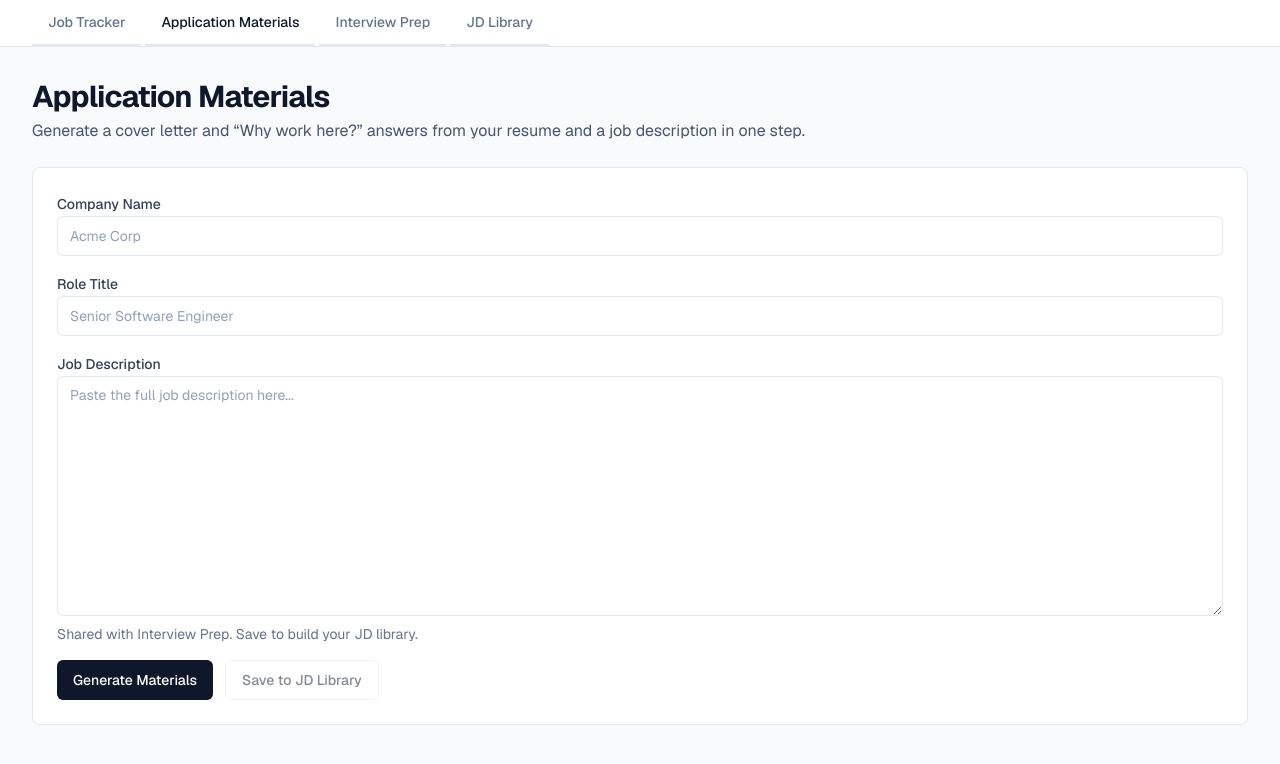
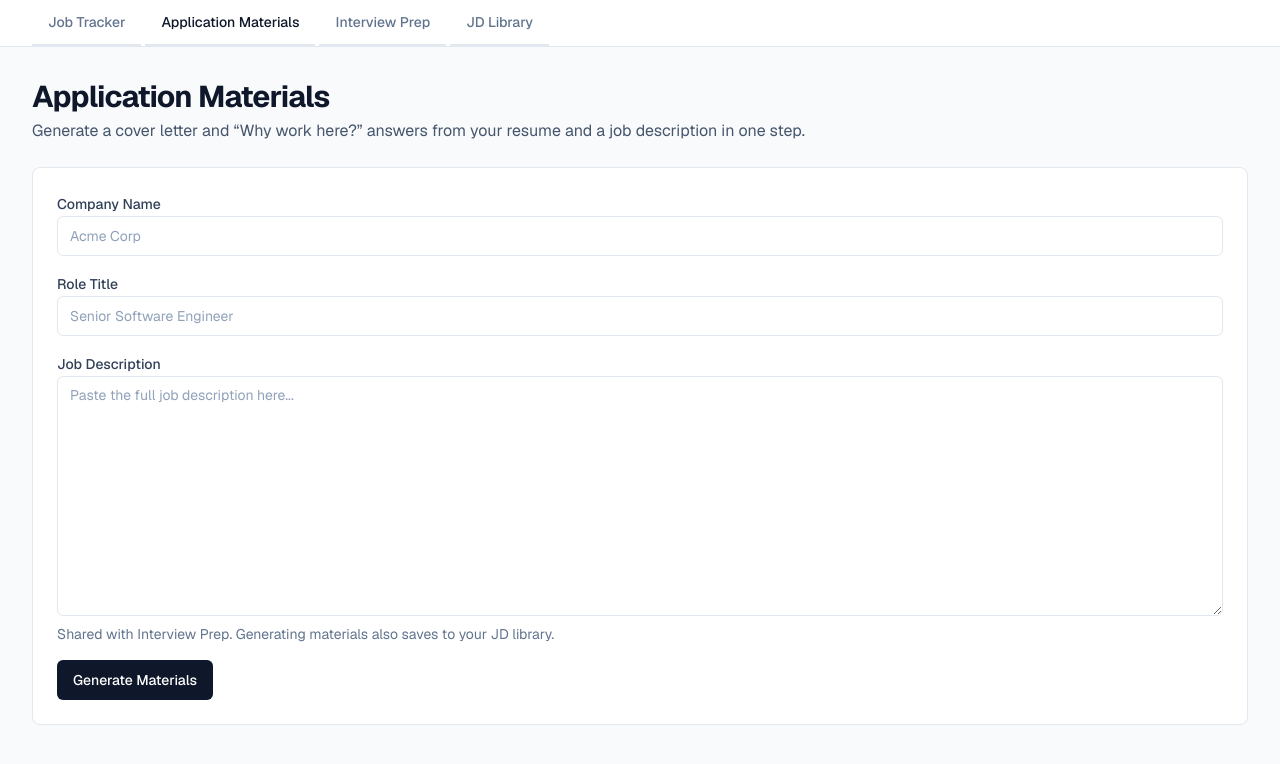
Before and after one commit to KevinFreistroffer/JobTracker, a Next.js app: page /application-materials in a window 1280 px wide. Shown: the top 764 px of the page. Built offline with nearby package versions, Linux system fonts and the light colour scheme.

Commit message:
Auto-save job descriptions to library when generating materials
Co-authored-by: Cursor <cursoragent@cursor.com>

```diff
--- a/src/components/application-materials-form.tsx
+++ b/src/components/application-materials-form.tsx
@@ -24,9 +24,7 @@ export function ApplicationMaterialsForm() {
   const { companyName, roleTitle = "", jobDescription } = draft;
   const [materials, setMaterials] = useState<GeneratedMaterials | null>(null);
   const [error, setError] = useState<string | null>(null);
-  const [saveMessage, setSaveMessage] = useState<string | null>(null);
   const [isGenerating, setIsGenerating] = useState(false);
-  const [isSaving, setIsSaving] = useState(false);
   const [copiedTarget, setCopiedTarget] = useState<CopyTarget | null>(null);
 
   async function handleSubmit(event: React.FormEvent<HTMLFormElement>) {
@@ -37,22 +35,40 @@ export function ApplicationMaterialsForm() {
     setIsGenerating(true);
 
     try {
-      const response = await fetch("/api/application-materials", {
+      const [materialsResponse, saveResponse] = await Promise.all([
+        fetch("/api/application-materials", {
           method: "POST",
           headers: { "Content-Type": "application/json" },
           body: JSON.stringify({ companyName, jobDescription }),
-      });
+        }),
+        fetch("/api/job-descriptions", {
+          method: "POST",
+          headers: { "Content-Type": "application/json" },
+          body: JSON.stringify({
+            companyName,
+            roleTitle: roleTitle.trim() || undefined,
+            body: jobDescription,
+          }),
+        }),
+      ]);
 
-      const body = await response.json().catch(() => null);
+      const materialsBody = await materialsResponse.json().catch(() => null);
+      const saveBody = await saveResponse.json().catch(() => null);
 
-      if (!response.ok) {
-        throw new Error(body?.error ?? "Failed to generate application materials");
+      if (!materialsResponse.ok) {
+        throw new Error(
+          materialsBody?.error ?? "Failed to generate application materials",
+        );
+      }
+
+      if (!saveResponse.ok) {
+        throw new Error(saveBody?.error ?? "Failed to save job description");
       }
 
       setMaterials({
-        coverLetter: body.coverLetter,
-        shortAnswer: body.shortAnswer,
-        longAnswer: body.longAnswer ?? body.answer,
+        coverLetter: materialsBody.coverLetter,
+        shortAnswer: materialsBody.shortAnswer,
+        longAnswer: materialsBody.longAnswer ?? materialsBody.answer,
       });
     } catch (generateError) {
       setError(
@@ -62,40 +78,6 @@ export function ApplicationMaterialsForm() {
       );
     } finally {
       setIsGenerating(false);
-    }
-  }
-
-  async function handleSaveToLibrary() {
-    setSaveMessage(null);
-    setError(null);
-    setIsSaving(true);
-
-    try {
-      const response = await fetch("/api/job-descriptions", {
-        method: "POST",
-        headers: { "Content-Type": "application/json" },
-        body: JSON.stringify({
-          companyName,
-          roleTitle: roleTitle.trim() || undefined,
-          body: jobDescription,
-        }),
-      });
-
-      const body = await response.json().catch(() => null);
-
-      if (!response.ok) {
-        throw new Error(body?.error ?? "Failed to save job description");
-      }
-
-      setSaveMessage("Saved to JD Library.");
-    } catch (saveError) {
-      setError(
-        saveError instanceof Error
-          ? saveError.message
-          : "Failed to save job description",
-      );
-    } finally {
-      setIsSaving(false);
     }
   }
 
@@ -184,34 +166,15 @@ export function ApplicationMaterialsForm() {
             required
           />
           <p className="text-sm text-slate-500">
-            Shared with Interview Prep. Save to build your JD library.
+            Shared with Interview Prep. Generating materials also saves to your
+            JD library.
           </p>
         </div>
 
-        <div className="flex flex-wrap gap-3">
         <Button type="submit" disabled={isGenerating}>
           {isGenerating ? "Generating..." : "Generate Materials"}
         </Button>
-          <Button
-            type="button"
-            variant="outline"
-            disabled={
-              isSaving ||
-              !companyName.trim() ||
-              !jobDescription.trim()
-            }
-            onClick={() => void handleSaveToLibrary()}
-          >
-            {isSaving ? "Saving..." : "Save to JD Library"}
-          </Button>
-        </div>
       </form>
-
-      {saveMessage ? (
-        <div className="rounded-md border border-green-200 bg-green-50 p-4 text-sm text-green-700">
-          {saveMessage}
-        </div>
-      ) : null}
 
       {error ? (
         <div className="rounded-md border border-red-200 bg-red-50 p-4 text-sm text-red-700">
--- a/src/components/jd-library.tsx
+++ b/src/components/jd-library.tsx
@@ -187,7 +187,7 @@ export function JdLibrary() {
             >
               Application Materials
             </Link>{" "}
-            and click Save to JD Library.
+            and click Generate Materials to add your first entry.
           </div>
         ) : (
           <div className="space-y-3">
```
Also changed, not shown: 1 other file (tests, documents, lock files or other folders). Lines whose indentation alone changed are shown as unchanged.
